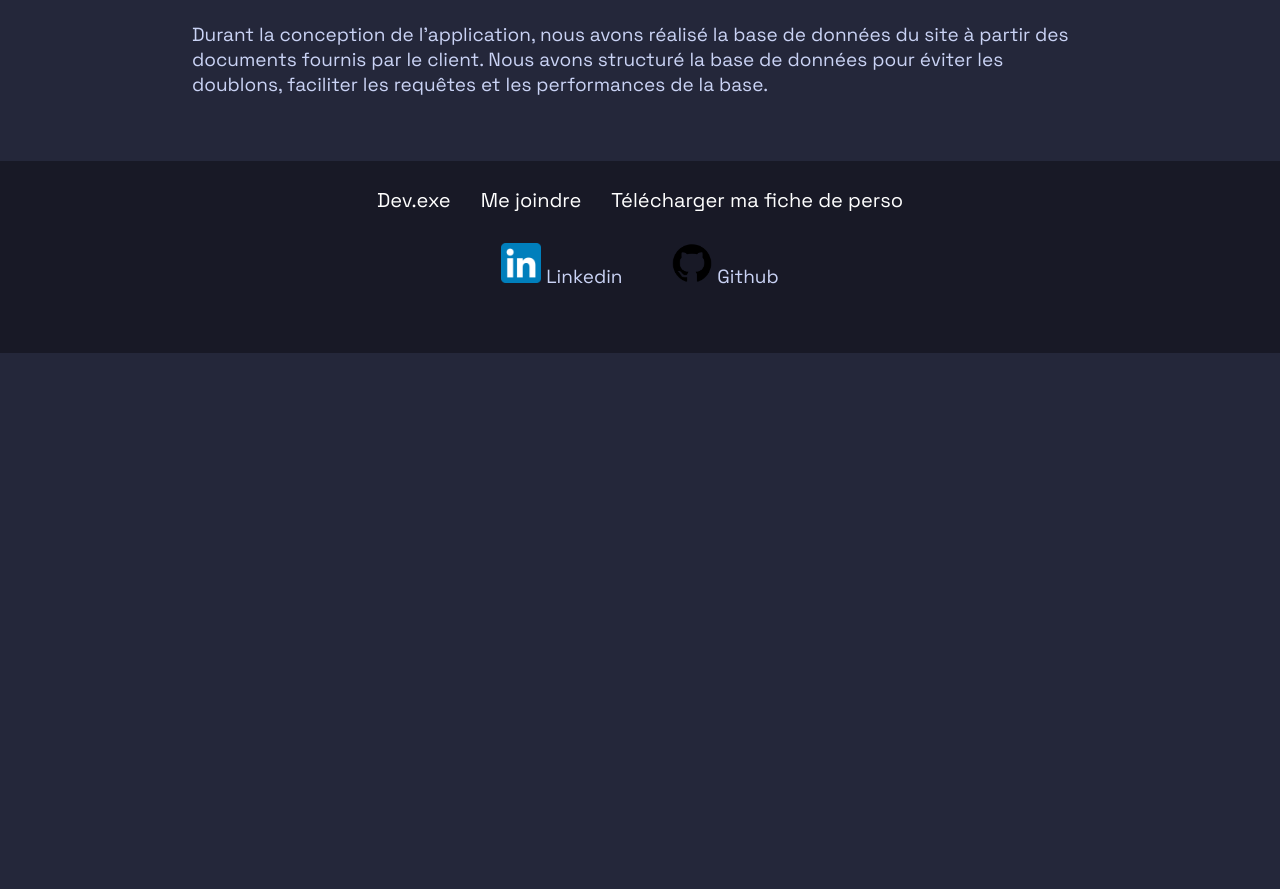
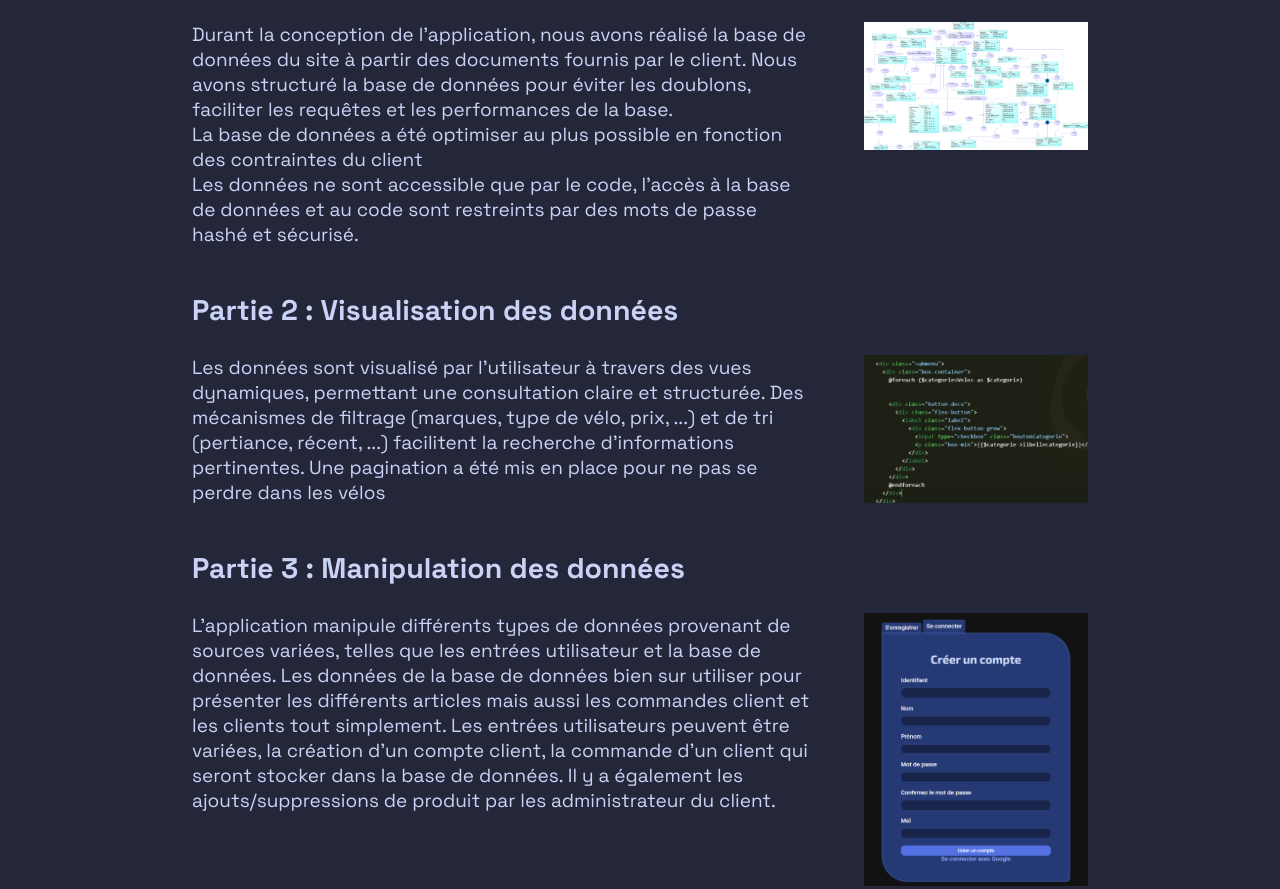
Before and after one commit to Murasaki55/portfolio, a plain HTML site: page Competences/gerer2.html in a window 1280 px wide. Shown: the part 620-1509 px from the top of the page. Before the commit the page ends 973 px from the top, so only its background shows below. Drawn offline with Linux system fonts and the light colour scheme; a script that the page names is missing.

Commit message:
update gérer2

```diff
--- a/CSS/portfolio.css
+++ b/CSS/portfolio.css
@@ -29,6 +29,10 @@
     width: 70%;
 }
 
+.mcdimage{
+    width: 80%;
+}
+
 .full{
     display: none;
 }
@@ -39,7 +43,7 @@
     text-align: center;
     top: 0;
     width: 100%;
-    padding-top: 3%;
+    padding-top: 2%;
     padding-bottom: 100%;
     display: none;
 }
--- a/Competences/gerer2.html
+++ b/Competences/gerer2.html
@@ -62,12 +62,32 @@
         </ul>
         <p>Durant ma 2ème année de BUT Informatique, j'ai eu l'opportunité de mettre en place mon apprentissage dans un groupe de 5 étudiants dans la conception et le développement d'un site e-commerce de vente de vélos électriques d'occasion pour le client fictif Upway</p>
         <h2 class="titlePartie">Partie 1 : Création de la base de données</h2>
-        <div>
+        <div class="row">
             <div>
                 <p>Durant la conception de l'application, nous avons réalisé la base de données du site à partir des documents fournis par le client. Nous avons structuré la base de données pour éviter  les doublons, faciliter les requêtes et les performances de la base.</p>
+                <p>La base de données a été optimiser au plus possible en fonction des contraintes du client</p>
+                <p>Les données ne sont accessible que par le code, l'accès à la base de données et au code sont restreints par des mots de passe hashé et sécurisé.</p>
             </div>
+            <img class="image" src="../image/MCD.png">
+        </div>
+
+        <h2 class="titlePartie">Partie 2 : Visualisation des données</h2>
+        <div class="row">
+            <div>
+                <p>Les données sont visualisé par l’utilisateur à travers des vues dynamiques, permettant une consultation claire et structurée. Des mécanismes de filtrage (marques, type de vélo, prix, ...) et de tri (pertiance, récent, ...) facilitent la recherche d’informations pertinentes. Une pagination a été mis en place pour ne pas se perdre dans les vélos</p>
+            </div>
+            <img class="image" src="../image/catVelo.png">
+        </div>
+
+        <h2 class="titlePartie">Partie 3 : Manipulation des données</h2>
+        <div class="row">
+            <div>
+                <p>L’application manipule différents types de données provenant de sources variées, telles que les entrées utilisateur et  la base de données. Les données de la base de données bien sur utiliser pour présenter les différents articles mais aussi les commandes client et les clients tout simplement. Les entrées utilisateurs peuvent être variées, la création d'un compte client, la commande d'un client qui seront stocker dans la base de données. Il y a également les ajouts/suppressions de produit par les administrateur du client.</p>
+            </div>
+            <img class="image" src="../image/compte.png">
         </div>
     </div>
+
     <footer id="footerstat">
         <div class="divlienFooter">
             <p class="lienHead" onclick=" window.location.href ='../'">Dev.exe</p>
@@ -88,8 +108,8 @@
         </div>
     </footer>
     <div id="divfull">
-        <img class="full gimage" src="../image/ancienBase.png">
-        <img class="full gimage" src="../image/nouvelBase.png">
+        <img class="full mcdimage" src="../image/MCD.png">
+        <img class="full" src="../image/catVelo.png">
     </div>
 </body>
 </html>
```
Also changed, not shown: image/MCD.png (added), image/catVelo.png (added), image/compte.png (added).
